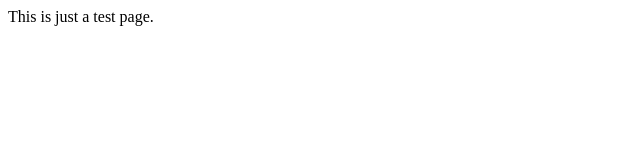
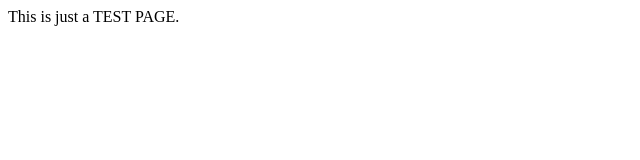
Before and after one commit to crystalct/crystalct.github.io, a plain HTML site: page index.html in a window 1280 px wide. Shown: the full height of the page, 0-640 px from the left. Drawn offline with Linux system fonts and the light colour scheme.

Commit message:
index-extended step 3

```diff
--- a/index.html
+++ b/index.html
@@ -4,6 +4,6 @@
 		<title>Hello worl Test</title>
 	</head>
 	<body>
-		This is just a test page.
+		This is just a TEST PAGE.
 	</body>
 </html>
```
